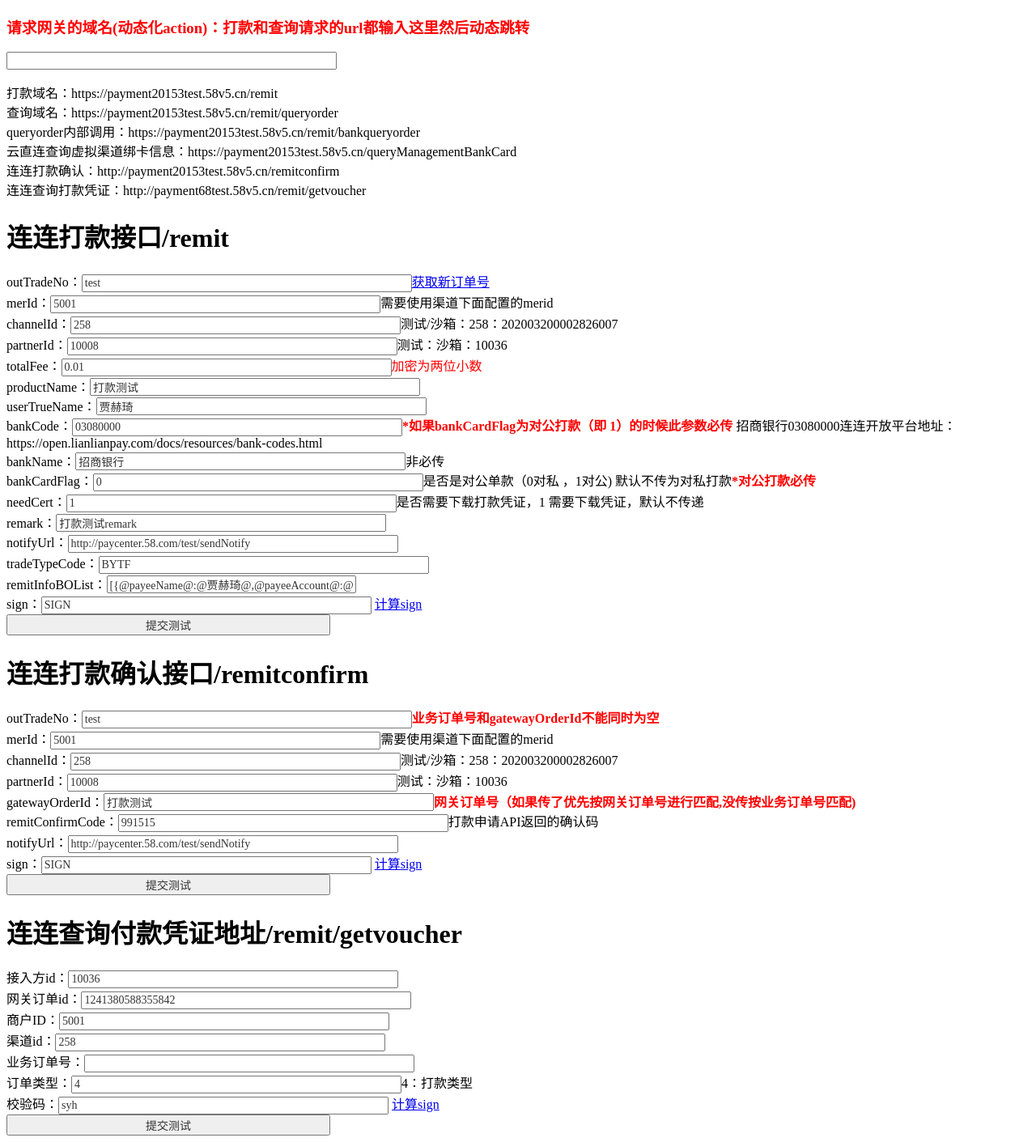
After one commit to jiaheqi/movie_flask, a Flask app: template app/templates/admin/payout/lianlianPayout.html in a window 1280 px wide. The commit adds this page. Shown: the whole page at 81% size. Run offline with Flask 3, Linux system fonts and the light colour scheme; the template is opened without the code that fills it, so the values that code supplies are empty; parts of the project's set-up code (start-up, migrations or seed data) failed here and were passed over; some libraries are stand-ins or nearby versions.

Commit message:
连连打款demo的提交

```diff
--- a/app/templates/admin/payout/cmbPayout.html
+++ b/app/templates/admin/payout/cmbPayout.html
@@ -111,7 +111,7 @@
          var orderType=document.getElementById("orderType").value;
          var sign = ''
           sign += "channelId="+channelId+"&merId="+merId+"&orderType="+orderType+ "&outTradeNo="+outTradeNo+"&partnerId=" +partnerId;
-          sign+="&iampaycenter";
+          sign+="&a0a8156496c3fb19e559d1bd568180b3";
          alert(sign)
          return sign;
      }
--- /dev/null
+++ b/app/templates/admin/payout/lianlianPayout.html
@@ -0,0 +1,197 @@
+<!DOCTYPE html>
+<html lang="en">
+<head>
+    <meta charset="UTF-8">
+    <title>连连打款</title>
+      <style type="text/css">
+	  input{ width:400px; color:#333;font-size:14px; font-family:"微软雅黑";	}
+  </style>
+    <script src="http://code.jquery.com/jquery-1.4.1.min.js"></script>
+</head>
+<body>
+  <h3 style="color: red">请求网关的域名(动态化action)：打款和查询请求的url都输入这里然后动态跳转</h3>
+  <input type="url" id="url-input"><br/>
+ <p>
+     打款域名：https://payment20153test.58v5.cn/remit <br>
+     查询域名：https://payment20153test.58v5.cn/remit/queryorder<br>
+     queryorder内部调用：https://payment20153test.58v5.cn/remit/bankqueryorder<br>
+     云直连查询虚拟渠道绑卡信息：https://payment20153test.58v5.cn/queryManagementBankCard<br>
+     连连打款确认：http://payment20153test.58v5.cn/remitconfirm<br>
+     连连查询打款凭证：http://payment68test.58v5.cn/remit/getvoucher
+ </p>
+ <h1>连连打款接口/remit</h1>
+ <form action="test" method="POST" target='_blank' class="show"   id="pay" >
+   outTradeNo：<input type="text" name="orderId" id="orderId" value="test"><a href="javascript:void(0)" onClick="setOrderId()">获取新订单号</a><br/>
+   merId：<input type="text" name="merId" id="merId" value="5001">需要使用渠道下面配置的merid<br/>
+   channelId：<input type="text" name="channelId" id="channelId" value="258">测试/沙箱：258：202003200002826007 <br/>
+   partnerId：<input type="text" name="partnerId" id="partnerId" value="10008">测试：沙箱：10036<br/>
+   totalFee：<input type="text" name="orderMoney" id="orderMoney" value="0.01"><font color='red'>加密为两位小数</font><br/>
+   productName：<input type="text" name="productName" id="productName" value="打款测试"><br/>
+   userTrueName：<input type="text" name="userTrueName" id="userTrueName" value="贾赫琦"><br/>
+     bankCode：<input type="text" name="bankCode" id="bankCode" value="03080000"><b style="color: red">*如果bankCardFlag为对公打款（即 1）的时候此参数必传</b>
+     招商银行03080000连连开放平台地址：https://open.lianlianpay.com/docs/resources/bank-codes.html<br/>
+     bankName：<input type="text" name="bankName" id="bankName" value="招商银行">非必传<br/>
+     bankCardFlag：<input type="text" name="bankCardFlag" id="bankCardFlag" value="0">是否是对公单款（0对私 ，1对公) 默认不传为对私打款<b style="color: red">*对公打款必传</b><br/>
+     needCert：<input type="text" name="needCert" id="needCert" value="1">是否需要下载打款凭证，1 需要下载凭证，默认不传递<br/>
+   remark：<input type="text" name="remark" id="remark" value="打款测试remark"><br/>
+   notifyUrl：<input type="text" name="notifyUrl" id="notifyUrl" value="http://paycenter.58.com/test/sendNotify"><br/>
+   tradeTypeCode：<input type="text" name="tradeTypeCode" id="tradeTypeCode" value="BYTF"><br/>
+   remitInfoBOList：<input type="text" style="width: 300px" name="remitInfoBOList" style="width: -moz-fit-content" id="remitInfoBOList" value="[{@payeeName@:@贾赫琦@,@payeeAccount@:@6214830175425668@,@totalFee@:@0.01@,@outTradeNo@:@20230511000@,@payeeBranchBankCode@:@102100099996@,@payeeBranchBankName@:@中国工商银行总行清算中心@,@payeeCity@:@BJBJ@,@payeeBankAddress@:@北京市北京市@}]"><br/>
+   sign：<input type="text" name="sign" id="paySign" value="SIGN" > <a href="javascript:void(0)" onClick="getMD5sign()">计算sign</a><br/>
+   <input type="submit" name="submsts" value="提交测试">
+  </form>
+ <h1>连连打款确认接口/remitconfirm</h1>
+ <form action="test" method="POST" target='_blank' class="show"   id="pay" >
+   outTradeNo：<input type="text" name="outTradeNo" id="outTradeNo" value="test"><b style="color: red">业务订单号和gatewayOrderId不能同时为空</b><br/>
+   merId：<input type="text" name="merId" id="merId1" value="5001">需要使用渠道下面配置的merid<br/>
+   channelId：<input type="text" name="channelId" id="channelId1" value="258">测试/沙箱：258：202003200002826007 <br/>
+   partnerId：<input type="text" name="partnerId" id="partnerId1" value="10008">测试：沙箱：10036<br/>
+   gatewayOrderId：<input type="text" name="gatewayOrderId" id="gatewayOrderId" value="打款测试"><b style="color: red">网关订单号（如果传了优先按网关订单号进行匹配,没传按业务订单号匹配)</b><br/>
+   remitConfirmCode：<input type="text" name="remitConfirmCode" id="remitConfirmCode" value="991515">打款申请API返回的确认码<br/>
+   notifyUrl：<input type="text" name="notifyUrl" id="notifyUrl1" value="http://paycenter.58.com/test/sendNotify"><br/>
+
+   sign：<input type="text" name="sign" id="confirmSign" value="SIGN" > <a href="javascript:void(0)" onClick="getMD5signConfirm()">计算sign</a><br/>
+   <input type="submit" name="submsts" value="提交测试">
+  </form>
+<h1>连连查询付款凭证地址/remit/getvoucher</h1>
+ <form action="test" method="POST" target='_blank' class="show"   id="pay" >
+   接入方id：<input type="text" name="partnerId" id="partnerId2" value="10036"><br/>
+   网关订单id：<input type="text" name="gatewayOrderId" id="gatewayOrderId2" value="1241380588355842"><br/>
+   商户ID：<input type="text" name="merId" id="merId2" value="5001"><br/>
+   渠道id：<input type="text" name="channelId" id="channelId2" value="258"><br/>
+   业务订单号：<input type="text" name="outTradeNo" id="outTradeNo2" value=""><br/>
+   订单类型：<input type="text" name="orderType" id="orderType" value="4">4：打款类型<br/>
+   校验码：<input type="text" name="sign" id="voucherSign" value="syh"> <a href="javascript:void(0)" onClick="getMD5signVoucher()">计算sign</a><br/>
+   <input type="submit" name="submsts" value="提交测试">
+  </form>
+</body>
+
+ <script type="text/javascript">
+const form = document.querySelectorAll('form');
+const urlInput = document.querySelector('#url-input');
+form.forEach((form)=>{
+  form.addEventListener('submit', (event) => {
+  event.preventDefault(); // 阻止表单默认的提交行为
+  const url = urlInput.value;
+  form.action = url;
+  form.submit(); // 提交表单，跳转到指定的 URL
+});
+});
+  </script>
+<script type="text/javascript">
+    function getPaySign(){
+		 var bankCardFlag=document.getElementById("bankCardFlag").value;
+         var bankCode=document.getElementById("bankCode").value;
+         var bankName=document.getElementById("bankName").value;
+		 var merId=document.getElementById("merId").value;
+		 var partnerId=document.getElementById("partnerId").value;
+         var channelId=document.getElementById("channelId").value;
+         var needCert=document.getElementById("needCert").value;
+		 var orderId=document.getElementById("orderId").value;
+		 var orderMoney=document.getElementById("orderMoney").value;
+		 var productName=document.getElementById("productName").value;
+		 var remark=document.getElementById("remark").value;
+		 var notifyUrl=document.getElementById("notifyUrl").value;
+		 var remitInfoBOList=document.getElementById("remitInfoBOList").value;
+         var tradeTypeCode=document.getElementById("tradeTypeCode").value;
+         var userTrueName=document.getElementById("userTrueName").value;
+		 var sign = '';
+         sign+="bankCardFlag="+bankCardFlag+"&bankCode="+bankCode+"&bankName="+bankName;
+         sign+="&channelId="+channelId+"&merId="+merId+"&needCert="+needCert+"&notifyUrl="+notifyUrl
+		 sign+= "&orderId="+orderId+"&orderMoney="+orderMoney+ "&partnerId=" +partnerId+"&productName="+productName+"&remark="+remark+"&remitInfoBOList="+remitInfoBOList;
+		 sign+="&tradeTypeCode="+tradeTypeCode+"&userTrueName="+userTrueName;
+         sign+="&a0a8156496c3fb19e559d1bd568180b3"
+		 alert(sign)
+             console.log(sign)
+         return sign;
+	 }
+     function getConfirmSign(){
+		 var merId=document.getElementById("merId1").value;
+		 var partnerId=document.getElementById("partnerId1").value;
+         var channelId=document.getElementById("channelId1").value;
+		 var outTradeNo=document.getElementById("outTradeNo").value;
+		 var gatewayOrderId=document.getElementById("gatewayOrderId").value;
+		 var notifyUrl=document.getElementById("notifyUrl1").value;
+         var remitConfirmCode=document.getElementById("remitConfirmCode").value;
+		 var sign = '';
+         sign+="channelId="+channelId+"&gatewayOrderId="+gatewayOrderId+"&merId="+merId+"&notifyUrl="+notifyUrl;
+		 sign+= "&outTradeNo="+outTradeNo+ "&partnerId=" +partnerId+"&remitConfirmCode="+remitConfirmCode;
+         sign+="&a0a8156496c3fb19e559d1bd568180b3"
+		 alert(sign)
+             console.log(sign)
+         return sign;
+	 }
+       function getVoucherSign(){
+		 var merId=document.getElementById("merId2").value;
+		 var partnerId=document.getElementById("partnerId2").value;
+         var channelId=document.getElementById("channelId2").value;
+		 var outTradeNo=document.getElementById("outTradeNo2").value;
+		 var gatewayOrderId=document.getElementById("gatewayOrderId2").value;
+         var orderType=document.getElementById("orderType").value;
+		 var sign = '';
+         sign+="channelId="+channelId+"&gatewayOrderId="+gatewayOrderId+"&merId="+merId+"&orderType="+orderType;
+		 sign+= "&outTradeNo="+outTradeNo+ "&partnerId=" +partnerId;
+         sign+="&0a7b501cd304ba5596a7130c275a1234"
+		 alert(sign)
+             console.log(sign)
+         return sign;
+	 }
+
+       function getMD5sign() {
+        var input = getPaySign();
+        var xhr = new XMLHttpRequest();
+        var MD5signResult;
+        xhr.onreadystatechange = function() {
+        if (xhr.readyState == XMLHttpRequest.DONE) {
+            var jsonObj = JSON.parse(xhr.responseText) ;
+            console.log(jsonObj)
+             MD5signResult = jsonObj.MD5signResult
+            console.log(MD5signResult)
+            document.getElementById("paySign").value = MD5signResult;
+        }
+          }
+        xhr.open('POST', '/admin/getMD5signAjax');
+        xhr.setRequestHeader('Content-Type', 'application/json');
+        xhr.send(JSON.stringify({'input': input}));
+}
+       function getMD5signConfirm() {
+        var input = getConfirmSign();
+        var xhr = new XMLHttpRequest();
+        var MD5signResult;
+        xhr.onreadystatechange = function() {
+        if (xhr.readyState == XMLHttpRequest.DONE) {
+            var jsonObj = JSON.parse(xhr.responseText) ;
+            console.log(jsonObj)
+             MD5signResult = jsonObj.MD5signResult
+            console.log(MD5signResult)
+            document.getElementById("confirmSign").value = MD5signResult;
+        }
+          }
+        xhr.open('POST', '/admin/getMD5signAjax');
+        xhr.setRequestHeader('Content-Type', 'application/json');
+        xhr.send(JSON.stringify({'input': input}));
+}
+       function getMD5signVoucher() {
+        var input = getVoucherSign();
+        var xhr = new XMLHttpRequest();
+        var MD5signResult;
+        xhr.onreadystatechange = function() {
+        if (xhr.readyState == XMLHttpRequest.DONE) {
+            var jsonObj = JSON.parse(xhr.responseText) ;
+            console.log(jsonObj)
+             MD5signResult = jsonObj.MD5signResult
+            console.log(MD5signResult)
+            document.getElementById("voucherSign").value = MD5signResult;
+        }
+          }
+        xhr.open('POST', '/admin/getMD5signAjax');
+        xhr.setRequestHeader('Content-Type', 'application/json');
+        xhr.send(JSON.stringify({'input': input}));
+}
+ function setOrderId(){
+	var date=new Date();
+	var orderId=date.getTime();
+	document.getElementById("orderId").value= orderId;
+ }
+</script>
+</html>
--- a/app/templates/admin/utils/util_MD5sign.html
+++ b/app/templates/admin/utils/util_MD5sign.html
@@ -13,6 +13,9 @@
                 <div class="box box-primary">
                     <div class="box-header with-border">
                         <h3 class="box-title">MD5加密:paycenter结尾sign   &iampaycenter</h3>
+                        <p>连连打款和云直连查询虚拟渠道需要拼接的sign是这个：a0a8156496c3fb19e559d1bd568180b3<br>
+                            连连打款获取凭证sign：0a7b501cd304ba5596a7130c275a1234
+                        </p>
                     </div>
                     <form>
                         <h1>请输入需要加密的字符串</h1>
```
